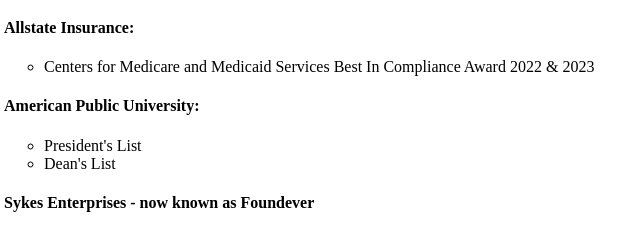
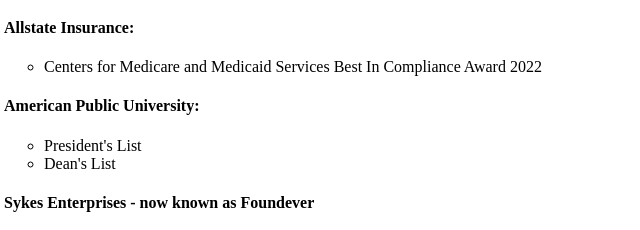
Before and after one commit to LewallenAE/Online-Resume, a plain HTML site: page index.html in a window 1280 px wide. Shown: the part 2735-2965 px from the top of the page, 44-684 px from the left. Drawn offline with Linux system fonts and the light colour scheme.

Commit message:
Update index.html

```diff
--- a/index.html
+++ b/index.html
@@ -136,7 +136,7 @@
         <ul>
             <h4>Allstate Insurance:</h4>
                 <ul>
-                    <li>Centers for Medicare and Medicaid Services Best In Compliance Award 2022 & 2023</li>
+                    <li>Centers for Medicare and Medicaid Services Best In Compliance Award 2022</li>
                 </ul>
             <h4>American Public University:</h4>
                 <ul>
```
